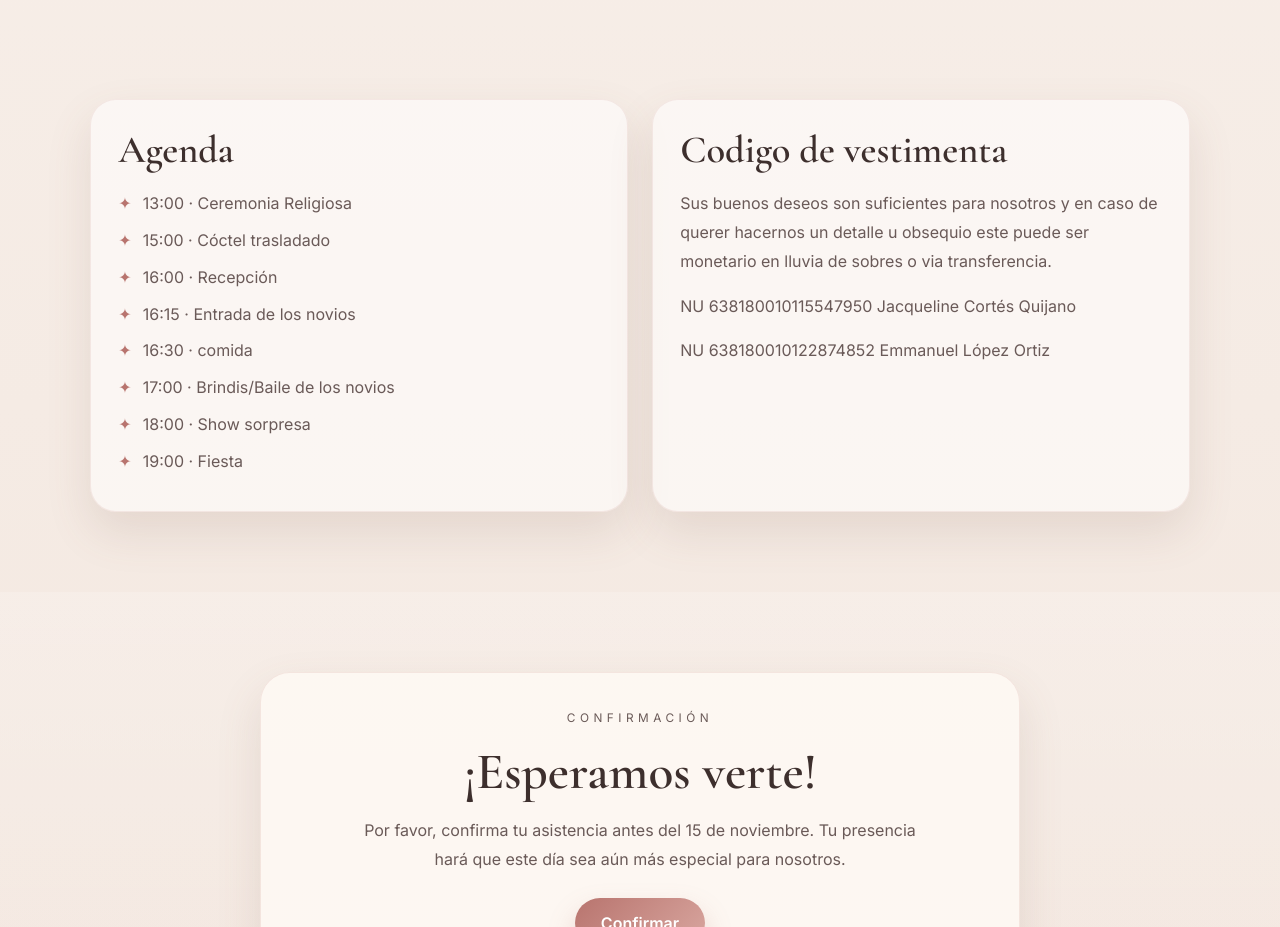
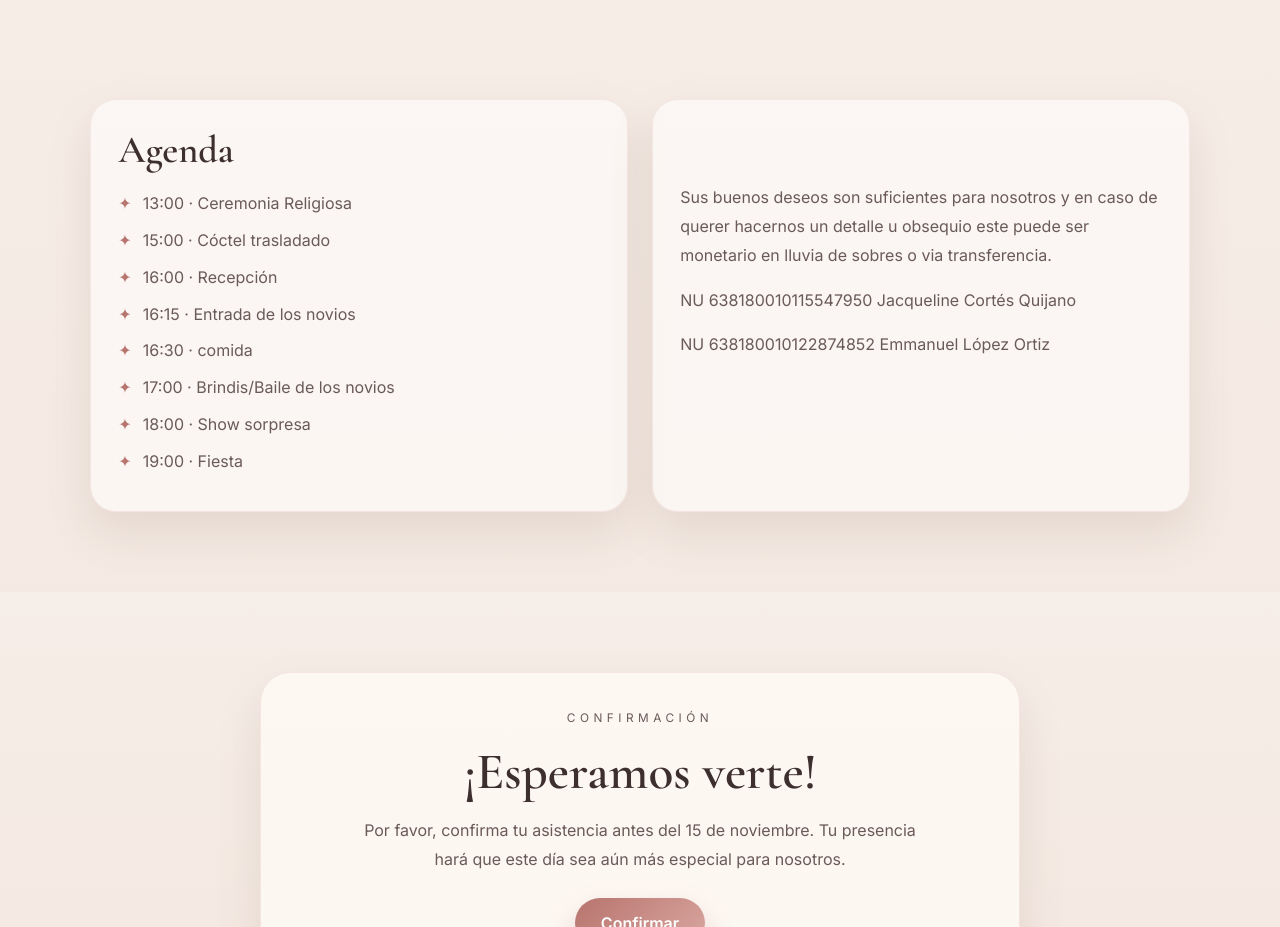
Before and after one commit to pcorqui/invitation, a plain HTML site: page index.html in a window 1280 px wide. Shown: the part 1920-2847 px from the top of the page. Drawn offline with nearby package versions, Linux system fonts and the light colour scheme.

Commit message:
update: space para mensaje

```diff
--- a/index.html
+++ b/index.html
@@ -546,7 +546,7 @@
         </div>
 
         <div class="detail-card">
-          <h3>Codigo de vestimenta</h3>
+          <br></br>
           <p>
             Sus buenos deseos son suficientes para nosotros y en caso de querer hacernos un detalle u obsequio este puede ser monetario en lluvia de sobres o via transferencia.
           </p>
```
